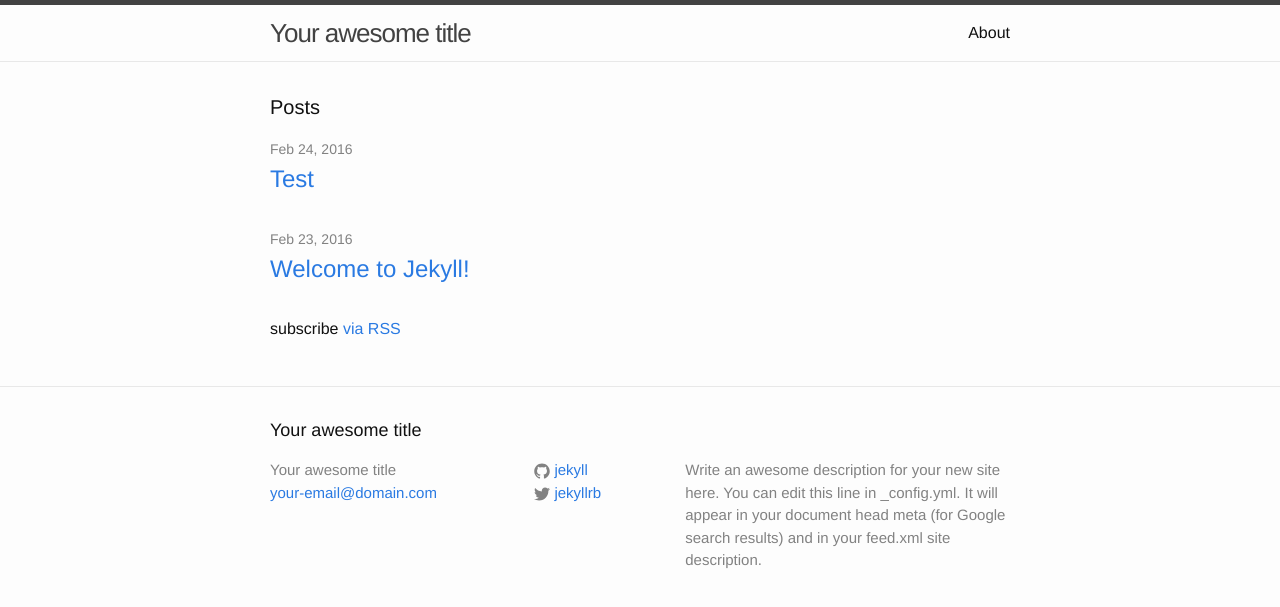
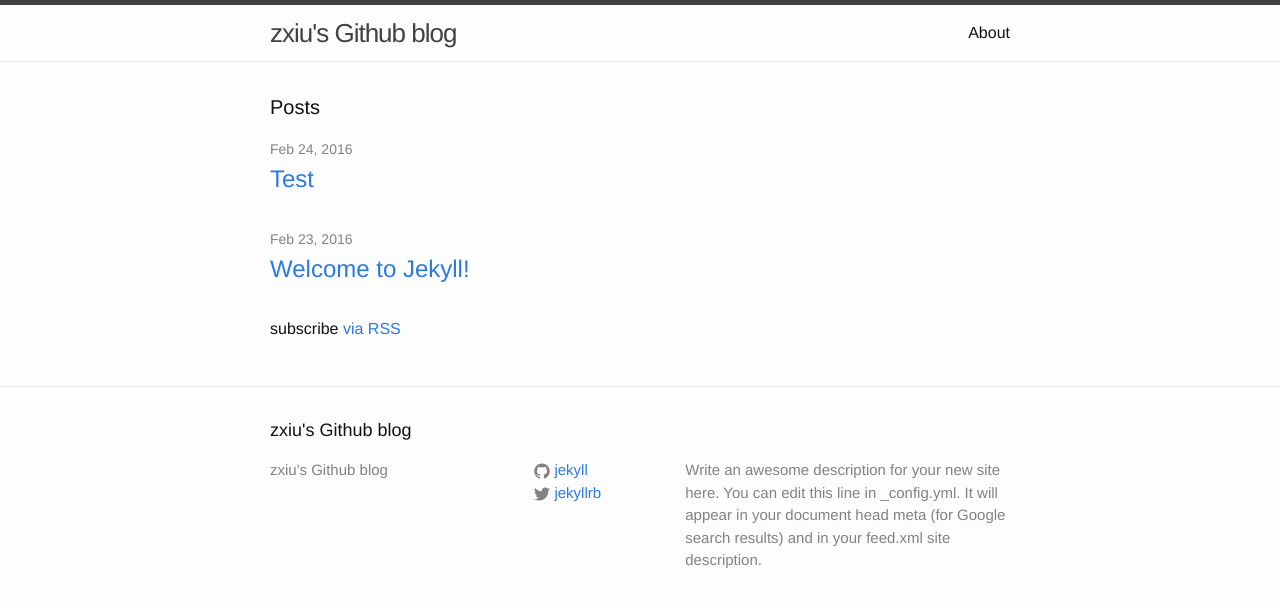
Before and after one commit to zxiu/zxiu.github.io, a Jekyll site: the page built from index.html, in a window 1280 px wide. Shown: the top 607 px of the page. Built offline with Jekyll 4.4.1, drawn with Linux system fonts in a browser that asks for light colours.

Commit message:
Update _config.yml

```diff
--- a/_config.yml
+++ b/_config.yml
@@ -6,8 +6,8 @@
 # 'jekyll serve'. If you change this file, please restart the server process.
 
 # Site settings
-title: Your awesome title
-email: your-email@domain.com
+title: zxiu's Github blog
+# email: your-email@domain.com
 description: > # this means to ignore newlines until "baseurl:"
   Write an awesome description for your new site here. You can edit this
   line in _config.yml. It will appear in your document head meta (for
```
